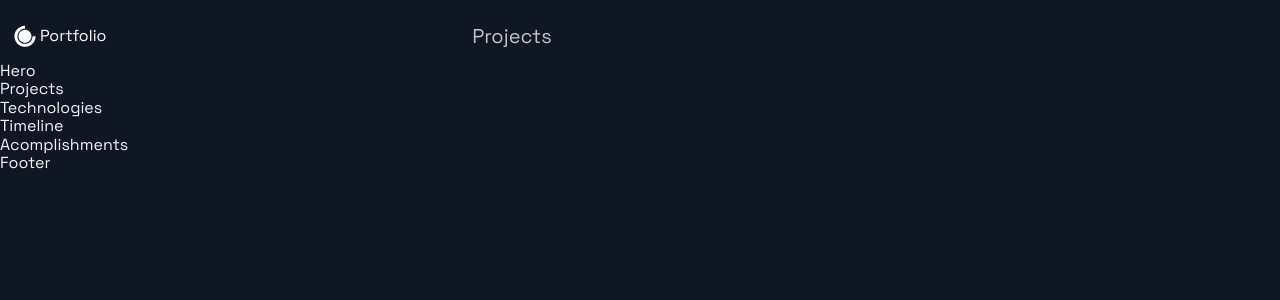
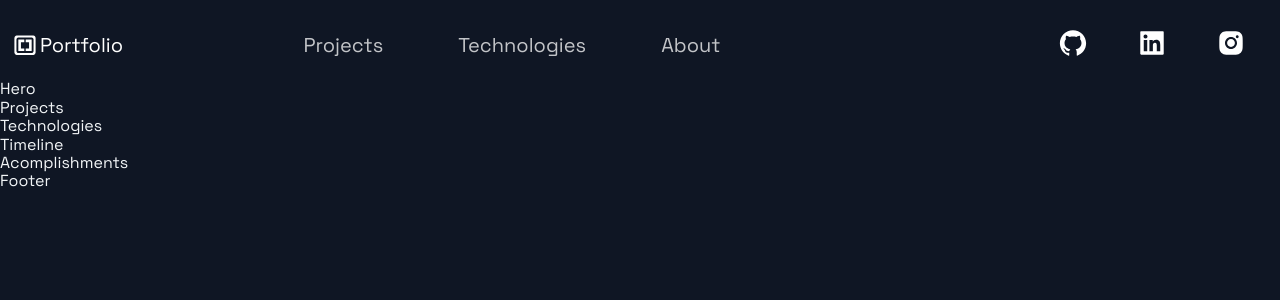
Before and after one commit to maco-data/portfolio_website, a Next.js app: page / in a window 1280 px wide. Shown: the top 300 px of the page. Built offline with nearby package versions, Linux system fonts and the light colour scheme.

Commit message:
Complete header sectioin

```diff
--- a/src/components/Header/Header.js
+++ b/src/components/Header/Header.js
@@ -1,7 +1,7 @@
 import Link from "next/link"
 import React from "react"
 import { AiFillGithub, AiFillInstagram, AiFillLinkedin } from "react-icons/ai"
-import { DiCssdeck } from "react-icons/di"
+import { DiBrackets } from "react-icons/di"
 
 import {
 	Container,
@@ -10,6 +10,7 @@ import {
 	Div3,
 	NavLink,
 	SocialIcons,
+	Span,
 } from "./HeaderStyles"
 
 const Header = () => (
@@ -21,9 +22,9 @@ const Header = () => (
 						display: "flex",
 						alignItems: "center",
 						color: "white",
-                    }}
-                >
-                    <DiCssdeck size="3rem" /> <span>Portfolio</span>
+						marginBottom: "30",
+					}}>
+					<DiBrackets size="3rem" /> <Span>Portfolio</Span>
 				</a>
 			</Link>
 		</Div1>
@@ -33,7 +34,28 @@ const Header = () => (
 					<NavLink>Projects</NavLink>
 				</Link>
 			</li>
+			<li>
+				<Link href="#tech">
+					<NavLink>Technologies</NavLink>
+				</Link>
+			</li>
+			<li>
+				<Link href="#about">
+					<NavLink>About</NavLink>
+				</Link>
+			</li>
 		</Div2>
+		<Div3>
+			<SocialIcons href="https://github.com/maco-data">
+				<AiFillGithub size="3rem" />
+			</SocialIcons>
+			<SocialIcons href="https://www.linkedin.com/in/maco-network/">
+				<AiFillLinkedin size="3rem" />
+			</SocialIcons>
+			<SocialIcons href="https://www.instagram.com/uleg3nd/">
+				<AiFillInstagram size="3rem" />
+			</SocialIcons>
+		</Div3>
 	</Container>
 )
 
--- a/src/components/Header/HeaderStyles.js
+++ b/src/components/Header/HeaderStyles.js
@@ -1,5 +1,5 @@
-import { IoIosArrowDropdown } from 'react-icons/io';
-import styled from 'styled-components';
+import { IoIosArrowDropdown } from "react-icons/io"
+import styled from "styled-components"
 
 export const Container = styled.div`
 	display: grid;
@@ -9,41 +9,47 @@ export const Container = styled.div`
 	padding: 1rem;
 	padding-top: 2rem;
 
-  @media ${(props) => props.theme.breakpoints.sm} {
+	@media ${props => props.theme.breakpoints.sm} {
 		display: grid;
 		grid-template-columns: repeat(5, 1fr);
 		grid-template-rows: repeat(2, 60px);
 		grid-column-gap: 0.5rem;
 		grid-row-gap: 0.5rem;
 	}
-`;
+`
+
+export const Span = styled.span`
+	font-size: 2rem;
+`
+
 export const Div1 = styled.div`
 	grid-area: 1 / 1 / 2 / 2;
 	display: flex;
 	flex-direction: row;
 	align-content: center;
-  @media ${(props) => props.theme.breakpoints.sm} {
+	@media ${props => props.theme.breakpoints.sm} {
 		grid-area: 1 / 1 / 2 / 3;
 	}
-`;
+`
 export const Div2 = styled.div`
 	grid-area: 1 / 2 / 2 / 4;
 	display: flex;
 	justify-content: space-around;
-  @media ${(props) => props.theme.breakpoints.sm} {
+	align-items: center;
+	@media ${props => props.theme.breakpoints.sm} {
 		grid-area: 2 / 2 / 3 / 5;
 	}
-`;
+`
 export const Div3 = styled.div`
 	grid-area: 1 / 5 / 2 / 6;
 	display: flex;
 	justify-content: space-around;
 	align-items: center;
-  @media ${(props) => props.theme.breakpoints.sm} {
+	@media ${props => props.theme.breakpoints.sm} {
 		align-items: center;
 		grid-area: 1 / 4 / 2 / 6;
 	}
-`;
+`
 
 // Navigation Links
 export const NavLink = styled.a`
@@ -56,10 +62,10 @@ export const NavLink = styled.a`
 		opacity: 1;
 		cursor: pointer;
 	}
-  @media ${(props) => props.theme.breakpoints.sm} {
+	@media ${props => props.theme.breakpoints.sm} {
 		padding: 0.5rem;
 	}
-`;
+`
 
 /// DropDown Contact
 export const ContactDropDown = styled.button`
@@ -81,32 +87,31 @@ export const ContactDropDown = styled.button`
 		color: #fff;
 	}
 
-  @media ${(props) => props.theme.breakpoints.sm} {
+	@media ${props => props.theme.breakpoints.sm} {
 		padding: 0.4rem 0;
 	}
-  @media ${(props) => props.theme.breakpoints.md} {
+	@media ${props => props.theme.breakpoints.md} {
 		padding: 0;
 	}
-`;
+`
 
 export const NavProductsIcon = styled(IoIosArrowDropdown)`
 	margin-left: 8px;
 	display: flex;
 	align-self: center;
 	transition: 0.3s ease;
-  opacity: ${({ isOpen }) => (isOpen ? '1' : '.75')};
-  transform: ${({ isOpen }) => (isOpen ? 'scaleY(-1)' : 'scaleY(1)')};
+	opacity: ${({ isOpen }) => (isOpen ? "1" : ".75")};
+	transform: ${({ isOpen }) => (isOpen ? "scaleY(-1)" : "scaleY(1)")};
 
 	&:hover {
 		opacity: 1;
 	}
 
-  @media ${(props) => props.theme.breakpoints.sm} {
+	@media ${props => props.theme.breakpoints.sm} {
 		margin: 2px 0 0 2px;
 		width: 15px;
 	}
-`;
-
+`
 
 // Social Icons
 
@@ -119,6 +124,5 @@ border-radius: 50px;
 		background-color: #212d45;
 		transform: scale(1.2);
 		cursor: pointer;
-
 	}
 `
```
Lines whose indentation alone changed are shown as unchanged.
